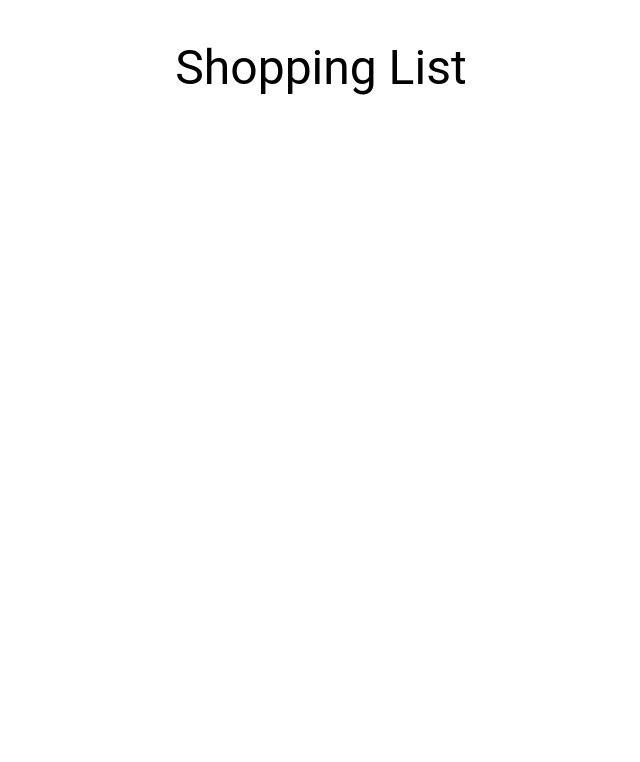
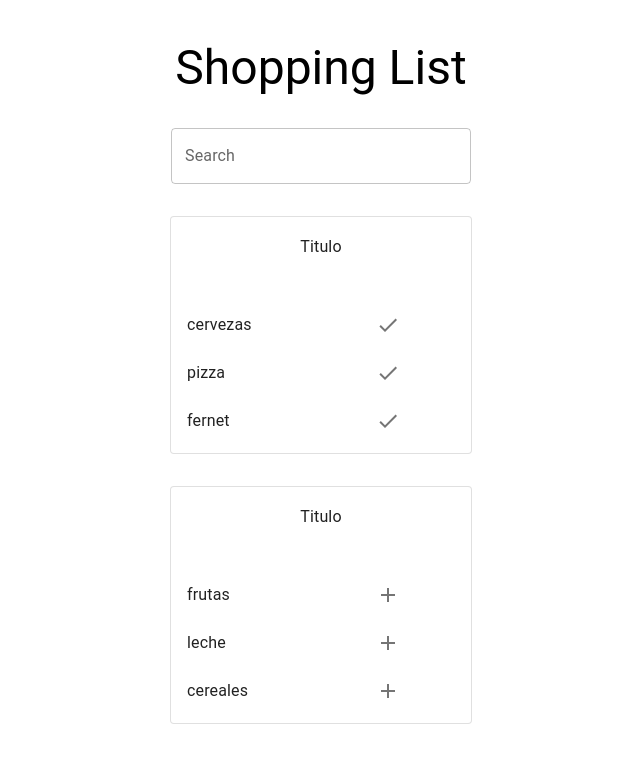
Before and after one commit to romerocgus/shopping-list, a React (Create React App) app: page / in a window 1280 px wide. Shown: the top 762 px of the page, without its empty margins (319-959 px from the left). Built offline with nearby package versions, Linux system fonts and the light colour scheme.

Commit message:
HandlerToggleBuy feature

```diff
--- a/src/App.js
+++ b/src/App.js
@@ -1,13 +1,40 @@
-import { Typography } from "@mui/material";
-import React from "react";
+import React, { useState } from "react";
+import { Typography, Box } from "@mui/material";
+
+import { SearchBar } from "./Components/SearchBar";
+import { ShoppingList } from "./Components/ShoppingList";
+import { mockList } from "./Shared/Assets/mockList";
 
 function App() {
+  const [items, setItems] = useState(mockList);
+
+  const handleToggleBuy = (label) => {
+    const newList = items.map((elem) => {
+      if (elem.name === label) {
+        elem.inStock = !elem.inStock;
+      }
+      return elem;
+    });
+    setItems(newList);
+  };
+
   return (
-    <>
+    <Box display="flex" flexDirection="column" gap={4} alignItems="center">
       <Typography variant="h3" align="center">
         Shopping List
       </Typography>
-    </>
+      <SearchBar />
+      <ShoppingList
+        elements={items}
+        onToggleBuy={handleToggleBuy}
+        isBuy={true}
+      />
+      <ShoppingList
+        elements={items}
+        onToggleBuy={handleToggleBuy}
+        isBuy={false}
+      />
+    </Box>
   );
 }
 
--- /dev/null
+++ b/src/Components/SearchBar.js
@@ -0,0 +1,38 @@
+import React from "react";
+import {
+  InputAdornment,
+  FormControl,
+  InputLabel,
+  IconButton,
+  OutlinedInput,
+} from "@mui/material";
+import AddIcon from "@mui/icons-material/Add";
+const SearchBar = ({
+  searchCriteria,
+  onSearchChange,
+  onButtonClick,
+  showButton,
+}) => {
+  return (
+    <FormControl variant="outlined" sx={{ minWidth: 300 }}>
+      <InputLabel htmlFor="search">Search</InputLabel>
+      <OutlinedInput
+        id="search"
+        label="Search"
+        type="text"
+        value={searchCriteria}
+        onChange={onSearchChange}
+        endAdornment={
+          showButton && (
+            <InputAdornment position="end">
+              <IconButton aria-label="add element" onClick={onButtonClick}>
+                {<AddIcon />}
+              </IconButton>
+            </InputAdornment>
+          )
+        }
+      />
+    </FormControl>
+  );
+};
+export { SearchBar };
--- /dev/null
+++ b/src/Components/ShoppingList.js
@@ -0,0 +1,30 @@
+import React from "react";
+import { Card, Box, Typography, List } from "@mui/material";
+import { ShoppingListItem } from "./ShoppingListItem";
+
+const ShoppingList = ({ elements, onToggleBuy, isBuy }) => {
+  return (
+    <Card variant="outlined" sx={{ minWidth: 300, paddingTop: 2 }}>
+      <Box display="flex" flexDirection="column">
+        <Typography variant="subtitle1" align="center" mb={4}>
+          {" "}
+          Titulo{" "}
+        </Typography>
+        <List>
+          {elements
+            .filter((elem) => elem.inStock === isBuy)
+            .map((elem) => (
+              <ShoppingListItem
+                key={`shopping-item${elem.name}`}
+                label={elem.name}
+                isBuy={isBuy}
+                onToggleBuy={onToggleBuy}
+              />
+            ))}
+        </List>
+      </Box>
+    </Card>
+  );
+};
+
+export { ShoppingList };
--- /dev/null
+++ b/src/Components/ShoppingListItem.js
@@ -0,0 +1,23 @@
+import React from "react";
+import { ListItem, ListItemText, IconButton } from "@mui/material";
+import AddIcon from "@mui/icons-material/Add";
+import CheckIcon from "@mui/icons-material/Check";
+
+const ShoppingListItem = ({ label, isBuy, onToggleBuy }) => {
+  return (
+    <ListItem
+      secondaryAction={
+        <IconButton
+          aria-label="action-button"
+          onClick={() => onToggleBuy(label)}
+        >
+                    {isBuy ? <CheckIcon /> : <AddIcon />}       {" "}
+        </IconButton>
+      }
+    >
+      <ListItemText id={label} primary={label} />
+    </ListItem>
+  );
+};
+
+export { ShoppingListItem };
--- /dev/null
+++ b/src/Shared/Assets/mockList.js
@@ -0,0 +1,9 @@
+const mockList = [
+  { name: "frutas", inStock: false },
+  { name: "leche", inStock: false },
+  { name: "cereales", inStock: false },
+  { name: "cervezas", inStock: true },
+  { name: "pizza", inStock: true },
+  { name: "fernet", inStock: true },
+];
+export { mockList };
```
